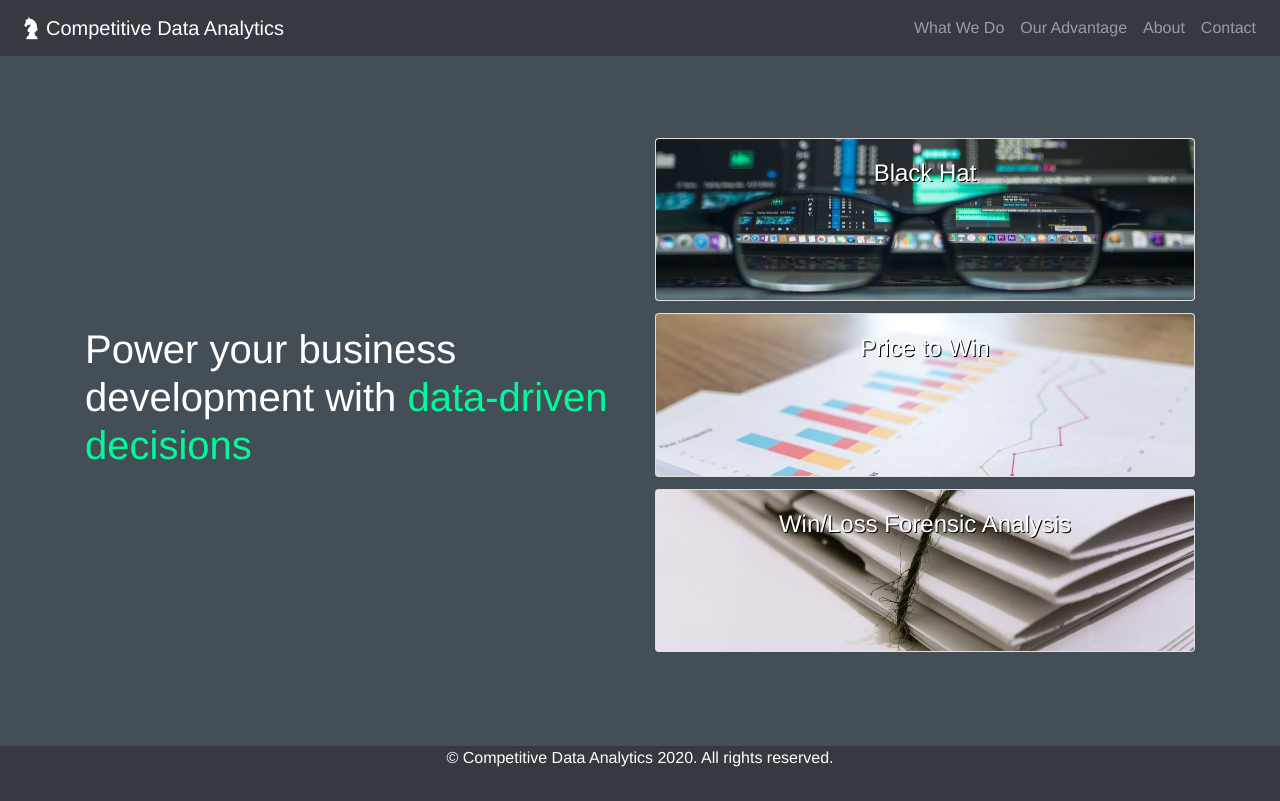
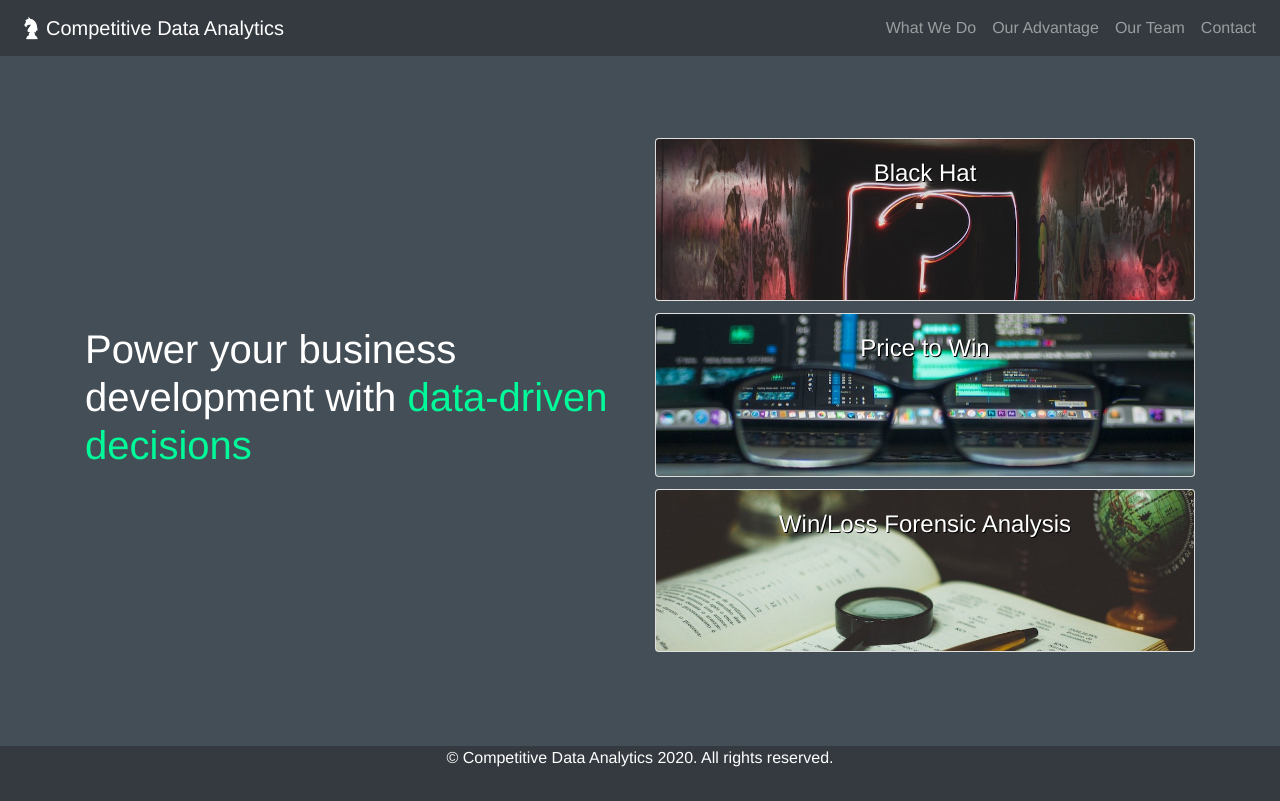
Before and after one commit to dwill21/cda-web-client, a Vue app: page / in a window 1280 px wide. Built offline with nearby package versions, Linux system fonts and the light colour scheme.

Commit message:
Update Home card images and change About header link to Our Team

```diff
--- a/src/components/Header.vue
+++ b/src/components/Header.vue
@@ -9,7 +9,7 @@
       <b-navbar-nav v-if="windowWidth >= 768" class="ml-auto">
         <b-nav-item href="/services" right>What We Do</b-nav-item>
         <b-nav-item href="/advantage" right>Our Advantage</b-nav-item>
-        <b-nav-item href="/about" right>About</b-nav-item>
+        <b-nav-item href="/about" right>Our Team</b-nav-item>
         <b-nav-item href="/contact" right>Contact</b-nav-item>
       </b-navbar-nav>
 
@@ -19,7 +19,7 @@
         </template>
         <b-dropdown-item href="/services" right>What We Do</b-dropdown-item>
         <b-dropdown-item href="/advantage" right>Our Advantage</b-dropdown-item>
-        <b-dropdown-item href="/about" right>About</b-dropdown-item>
+        <b-dropdown-item href="/about" right>Our Team</b-dropdown-item>
         <b-dropdown-item href="/contact" right>Contact</b-dropdown-item>
       </b-nav-item-dropdown>
     </b-collapse>
--- a/src/views/Home.vue
+++ b/src/views/Home.vue
@@ -7,11 +7,11 @@
 
       <b-col md="6">
         <b-card-group columns style="display:inline">
-          <b-card title="Black Hat" :img-src="require('../assets/data.jpg')" img-alt="Data" overlay class="card" @click="redirect('/services#black-hat')"></b-card>
+          <b-card title="Black Hat" :img-src="require('../assets/neon_question_mark.jpg')" img-alt="Bookshelf (Photo by Emily Morter on Unsplash)" overlay class="card" @click="redirect('/services#black-hat')"></b-card>
 
-          <b-card title="Price to Win" :img-src="require('../assets/charts.jpeg')" img-alt="Charts" overlay class="card" @click="redirect('/services#price-to-win')"></b-card>
+          <b-card title="Price to Win" :img-src="require('../assets/data.jpg')" img-alt="Charts" overlay class="card" @click="redirect('/services#price-to-win')"></b-card>
 
-          <b-card title="Win/Loss Forensic Analysis" :img-src="require('../assets/documents.jpeg')" img-alt="Documents" overlay class="card" @click="redirect('/services#win-loss-forensic-analysis')"></b-card>
+          <b-card title="Win/Loss Forensic Analysis" :img-src="require('../assets/magnifying_glass.jpg')" img-alt="Magnifying glass on book (Photo by João Silas on Unsplash)" overlay class="card" @click="redirect('/services#win-loss-forensic-analysis')"></b-card>
         </b-card-group>
       </b-col>
     </b-row>
```
Also changed, not shown: src/assets/magnifying_glass.jpg (added), src/assets/neon_question_mark.jpg (added).
